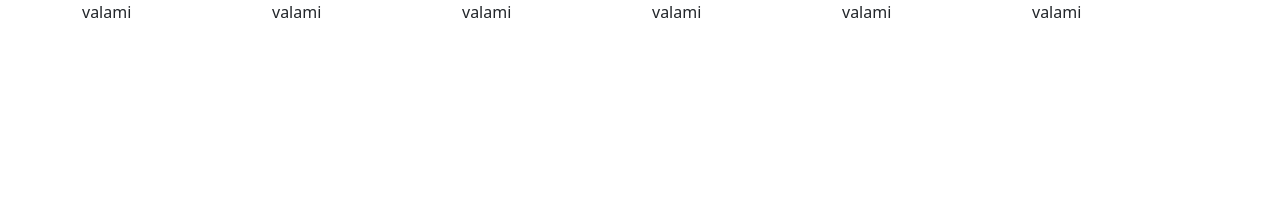
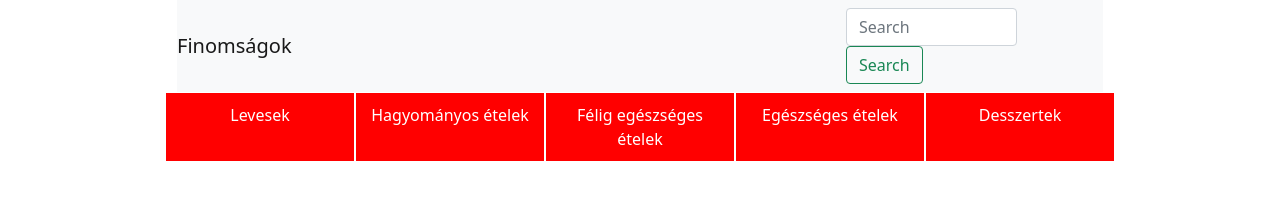
Before and after one commit to zoltankatona/goodfoods, a website: page index.html in a window 1280 px wide. Drawn offline with nearby package versions, Linux system fonts and the light colour scheme.

Commit message:
Other New Files

```diff
--- /dev/null
+++ b/css/style.css
@@ -0,0 +1,7 @@
+.types {
+    border: 1px solid white;
+    background: red;
+    padding: 10px;
+    color: white;
+    text-align: center;
+}
--- a/index.html
+++ b/index.html
@@ -6,20 +6,45 @@
     <meta http-equiv="X-UA-Compatible" content="IE=edge">
     <meta name="viewport" content="width=device-width, initial-scale=1.0">
     <link rel="stylesheet" href="node_modules/bootstrap/dist/css/bootstrap.min.css">
-    <title>Document</title>
+    <link rel="stylesheet" href="css/style.css">
+    <title>Étel különlegességek</title>
 </head>
 
 <body>
     <div class="container">
         <div class="row">
-            <div class="col-2">valami</div>
-            <div class="col-2">valami</div>
-            <div class="col-2">valami</div>
-            <div class="col-2">valami</div>
-            <div class="col-2">valami</div>
-            <div class="col-2">valami</div>
+            <div class="col-1"></div>
+            <div class="col-10">
+                <nav class="navbar navbar-light bg-light">
+                    <div class="col-4">
+                        <a class="navbar-brand">Finomságok</a>
+                    </div>
+                    <form class="form-inline">
+                        <div class="col-8">
+                            <input class="form-control mr-sm-2" type="search" placeholder="Search" aria-label="Search">
+                            <button class="btn btn-outline-success my-2 my-sm-0" type="submit">Search</button>
+                        </div>
+                    </form>
+                </nav>
+            </div>
+            <div class="col-1"></div>
         </div>
     </div>
+
+    <div class="container">
+        <div class="row menuList">
+            <div class="col-1"></div>
+            <div class="col-2 types">Levesek</div>
+            <div class="col-2 types">Hagyományos ételek</div>
+            <div class="col-2 types">Félig egészséges ételek</div>
+            <div class="col-2 types">Egészséges ételek</div>
+            <div class="col-2 types">Desszertek</div>
+            <div class="col-1"></div>
+        </div>
+    </div>
+
+    <script src="js/script.js"></script>
+
 </body>
 
 </html>
```
Also changed, not shown: js/script.js (added).
